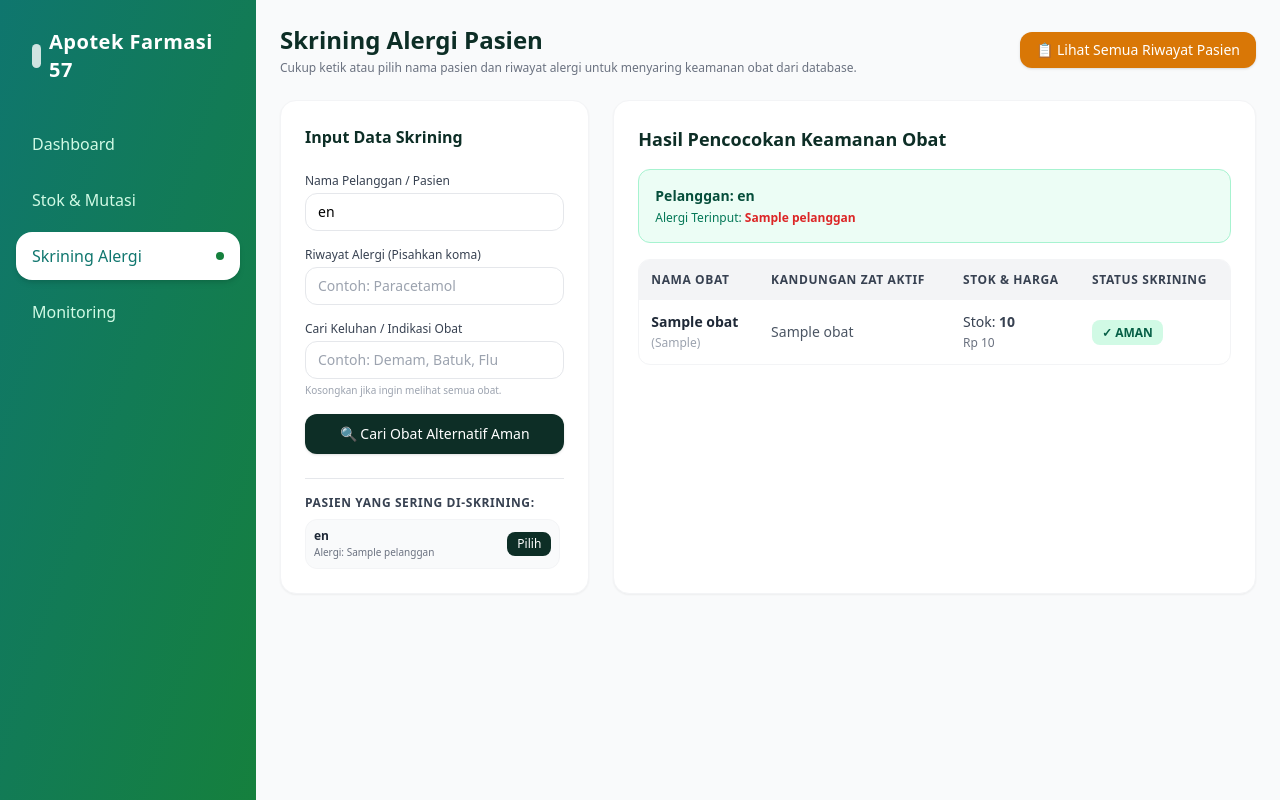
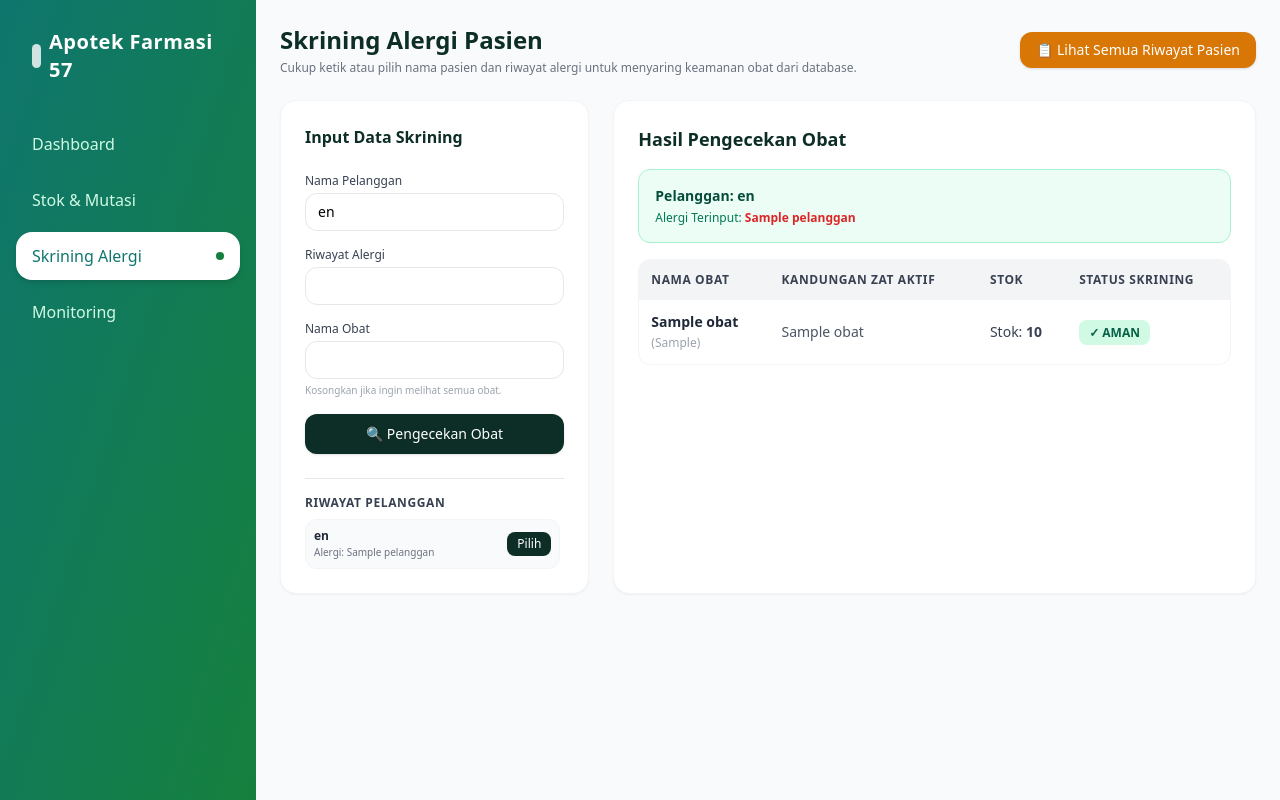
Before and after one commit to faizbila978/faizbila978-web-manajemen-obat-pada-apotek, a Laravel app: page /skrining?nama_pelanggan=en in a window 1280 px wide. Run offline with Laravel 12, Linux system fonts and the light colour scheme; a user stored in the database is signed in; data comes from the database, SQL or seed files in the repository; tables that the repository leaves empty hold one stand-in row (values such as "Sample post"); some libraries are stand-ins or nearby versions.

Commit message:
memperbaiki stok

```diff
--- a/web-manajemen-obat-pada-apotek/app/Models/Obat.php
+++ b/web-manajemen-obat-pada-apotek/app/Models/Obat.php
@@ -10,7 +10,7 @@ class Obat extends Model {
 
     protected $table = 'obats';
     protected $primaryKey = 'id_obat';
-    protected $fillable = ['nama_obat', 'jenis', 'stok', 'harga'];
+    protected $fillable = ['nama_obat', 'jenis', 'kategori', 'stok', 'harga'];
 
     public function kandungans() {
         return $this->hasMany(KandunganObat::class, 'id_obat', 'id_obat');
--- a/web-manajemen-obat-pada-apotek/resources/views/skrining/index.blade.php
+++ b/web-manajemen-obat-pada-apotek/resources/views/skrining/index.blade.php
@@ -20,31 +20,31 @@
             <form action="{{ route('skrining.index') }}" method="GET">
     <div class="space-y-4">
         <div>
-            <label class="block text-xs font-medium text-gray-700 mb-1">Nama Pelanggan / Pasien</label>
+            <label class="block text-xs font-medium text-gray-700 mb-1">Nama Pelanggan </label>
             <input type="text" name="nama_pelanggan" value="{{ $namaPelanggan ?? '' }}" required placeholder="Contoh: Budi Santoso" class="w-full px-3 py-2 border rounded-xl text-sm outline-none focus:ring-2 focus:ring-[#0d2e26]">
         </div>
 
         <div>
-            <label class="block text-xs font-medium text-gray-700 mb-1">Riwayat Alergi (Pisahkan koma)</label>
-            <input type="text" name="nama_alergi" value="{{ $namaAlergiInput ?? '' }}" placeholder="Contoh: Paracetamol" class="w-full px-3 py-2 border rounded-xl text-sm outline-none focus:ring-2 focus:ring-[#0d2e26]">
+            <label class="block text-xs font-medium text-gray-700 mb-1">Riwayat Alergi </label>
+            <input type="text" name="nama_alergi" value="{{ $namaAlergiInput ?? '' }}" placeholder="" class="w-full px-3 py-2 border rounded-xl text-sm outline-none focus:ring-2 focus:ring-[#0d2e26]">
         </div>
 
         <!-- Tambahan Input Keluhan / Gejala / Indikasi -->
         <div>
-            <label class="block text-xs font-medium text-gray-700 mb-1">Cari Keluhan / Indikasi Obat</label>
-            <input type="text" name="keyword" value="{{ request('keyword') }}" placeholder="Contoh: Demam, Batuk, Flu" class="w-full px-3 py-2 border rounded-xl text-sm outline-none focus:ring-2 focus:ring-[#0d2e26]">
+            <label class="block text-xs font-medium text-gray-700 mb-1">Nama Obat</label>
+            <input type="text" name="keyword" value="{{ request('keyword') }}" placeholder="" class="w-full px-3 py-2 border rounded-xl text-sm outline-none focus:ring-2 focus:ring-[#0d2e26]">
             <span class="text-[10px] text-gray-400 mt-1 block">Kosongkan jika ingin melihat semua obat.</span>
         </div>
 
         <button type="submit" class="w-full py-2.5 bg-[#0d2e26] text-white rounded-xl text-sm font-medium hover:bg-[#133d33] transition shadow">
-            🔍 Cari Obat Alternatif Aman
+            🔍 Pengecekan Obat
         </button>
     </div>
 </form>
 
             <!-- Bagian Daftar Pasien Tersimpan (Riwayat Cepat) -->
             <div class="border-t pt-4">
-                <h4 class="text-xs font-bold text-gray-700 mb-2 uppercase tracking-wider">Pasien Yang Sering Di-skrining:</h4>
+                <h4 class="text-xs font-bold text-gray-700 mb-2 uppercase tracking-wider">Riwayat Pelanggan</h4>
                 <div class="space-y-2 max-h-48 overflow-y-auto pr-1">
                     @php
                         $listPelanggan = \App\Models\Pelanggan::with('alergis')->latest()->take(5)->get();
@@ -71,7 +71,7 @@
 
         <!-- Kolom Kanan: Hasil Pencocokan Keamanan Obat -->
         <div class="lg:col-span-2 bg-white p-6 rounded-2xl shadow-sm border border-gray-100">
-            <h3 class="text-lg font-bold text-[#0d2e26] mb-4">Hasil Pencocokan Keamanan Obat</h3>
+            <h3 class="text-lg font-bold text-[#0d2e26] mb-4">Hasil Pengecekan Obat</h3>
 
             @if(isset($namaPelanggan) && !empty($namaPelanggan))
                 <div class="mb-4 p-4 bg-emerald-50 border border-emerald-200 rounded-xl">
@@ -90,7 +90,7 @@
                             <tr class="bg-gray-100 text-gray-700 text-xs uppercase tracking-wider">
                                 <th class="p-3 font-semibold">Nama Obat</th>
                                 <th class="p-3 font-semibold">Kandungan Zat Aktif</th>
-                                <th class="p-3 font-semibold">Stok & Harga</th>
+                                <th class="p-3 font-semibold">Stok </th>
                                 <th class="p-3 font-semibold">Status Skrining</th>
                             </tr>
                         </thead>
@@ -103,7 +103,6 @@
                                 </td>
                                 <td class="p-3 text-gray-700">
                                     Stok: <b>{{ $res['obat']->stok }}</b><br>
-                                    <span class="text-xs text-gray-500">Rp {{ number_format($res['obat']->harga, 0, ',', '.') }}</span>
                                 </td>
                                 <td class="p-3">
                                     @if($res['is_safe'])
```
Also changed, not shown: web-manajemen-obat-pada-apotek/app/Http/Controllers/MedicineController.php (+37 -10 lines), web-manajemen-obat-pada-apotek/app/Models/Medicine.php (+6 -1 lines), web-manajemen-obat-pada-apotek/resources/views/stok/index.blade.php (+54 -14 lines).
